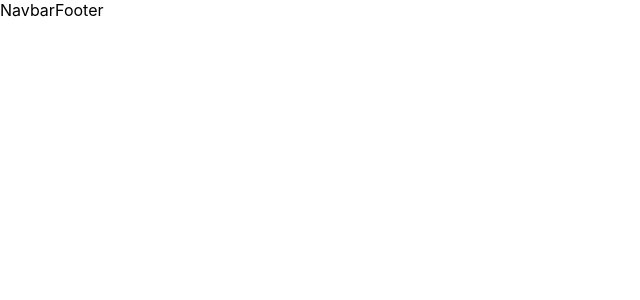
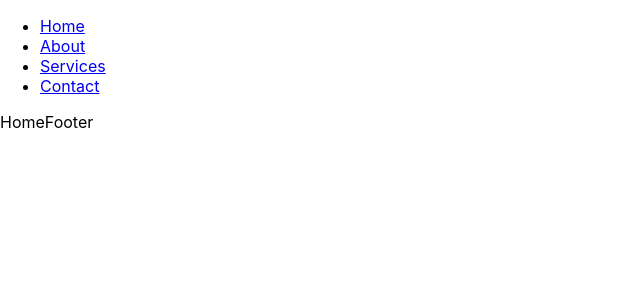
Before and after one commit to raihan-mahmud-talukder/govt-project, a React (Create React App) app: page / in a window 1280 px wide. Shown: the top 300 px of the page, without its empty margins (0-640 px from the left). Built offline with nearby package versions, Linux system fonts and the light colour scheme.

Commit message:
adding router

```diff
--- /dev/null
+++ b/src/Components/Home.jsx
@@ -0,0 +1,7 @@
+export const Home = () => {
+    return (
+        <>
+            Home
+        </>
+    )
+}
--- a/src/Components/Navbar.jsx
+++ b/src/Components/Navbar.jsx
@@ -1,7 +1,24 @@
+import { Link, Route, Routes } from "react-router-dom"
+import { Home } from "./Home"
+import { About } from "./About"
+import { Services } from "./Services"
+import { Contact } from "./Contact"
+
 export const Navbar = () => {
     return (
         <>
-            Navbar
+            <ul>
+                <li><Link to='/'>Home</Link></li>
+                <li><Link to='/about'>About</Link></li>
+                <li><Link to='/services'>Services</Link></li>
+                <li><Link to='/contact'>Contact</Link></li>
+            </ul>
+            <Routes>
+                <Route path="/" element = {<Home />} />
+                <Route path="/about" element = {<About />} />
+                <Route path="/services" element = {<Services />} />
+                <Route path="/contact" element = {<Contact />} />
+            </Routes>
         </>
     )
 }
```
